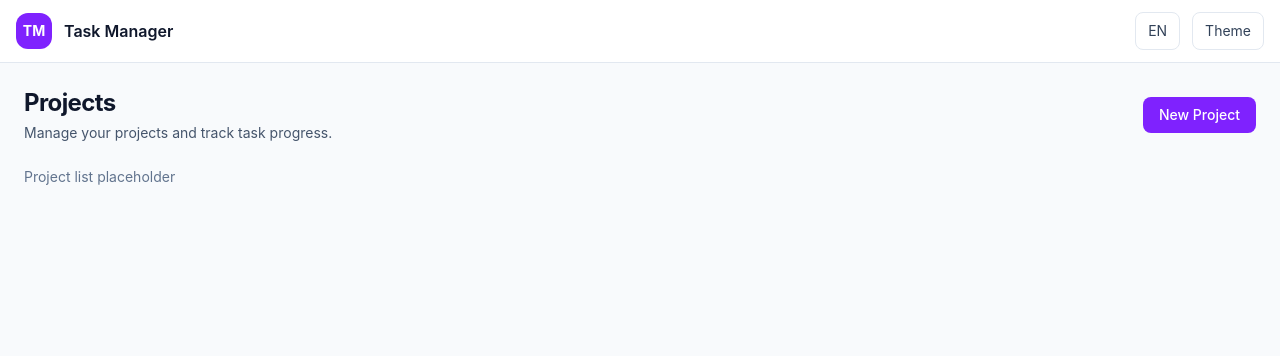
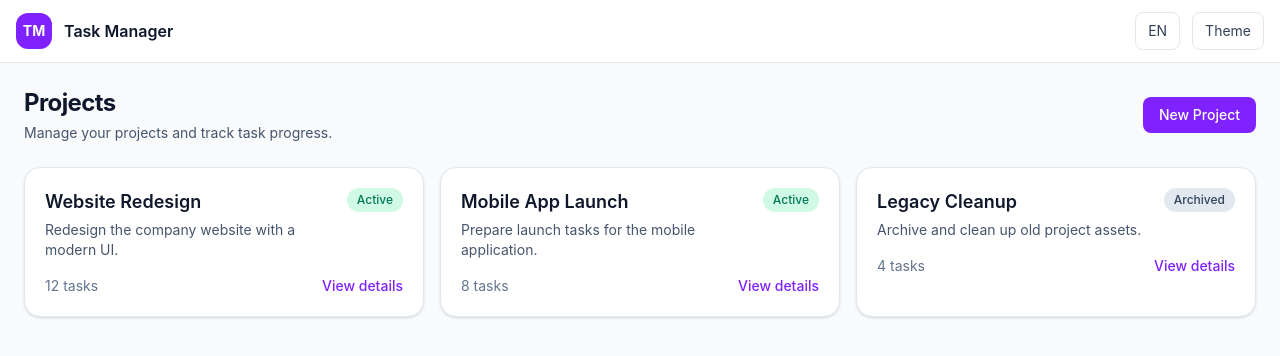
Before and after one commit to viniciuslft/task-manager-system, a Vue app in the folder frontend/: page / in a window 1280 px wide. Shown: the top 356 px of the page. Built offline with nearby package versions, Linux system fonts and the light colour scheme; the HTML template or start-up script is replaced by a standard one.

Commit message:
TMS-78 | :art: Create ProjectCard component

```diff
--- /dev/null
+++ b/frontend/src/components/projects/ProjectCard.vue
@@ -0,0 +1,63 @@
+<template>
+  <article
+    class="rounded-2xl border border-slate-200 bg-white p-5 shadow-sm transition hover:shadow-md dark:border-slate-800 dark:bg-slate-950"
+  >
+    <div class="flex items-start justify-between gap-4">
+      <div class="space-y-1">
+        <h3 class="text-lg font-semibold text-slate-900 dark:text-slate-100">
+          {{ name }}
+        </h3>
+
+        <p class="text-sm text-slate-600 dark:text-slate-400">
+          {{ description || 'No description provided.' }}
+        </p>
+      </div>
+
+      <span
+        class="inline-flex items-center rounded-full px-2.5 py-1 text-xs font-medium"
+        :class="statusClasses"
+      >
+        {{ statusLabel }}
+      </span>
+    </div>
+
+    <div class="mt-4 flex items-center justify-between">
+      <p class="text-sm text-slate-500 dark:text-slate-400">
+        {{ tasksCount }} tasks
+      </p>
+
+      <button
+        type="button"
+        class="text-sm font-medium text-violet-600 transition hover:text-violet-700 dark:text-violet-400 dark:hover:text-violet-300"
+      >
+        View details
+      </button>
+    </div>
+  </article>
+</template>
+
+<script setup lang="ts">
+import { computed } from 'vue'
+
+interface Props {
+  name: string
+  description?: string
+  status: 'active' | 'archived'
+  tasksCount: number
+}
+
+const props = defineProps<Props>()
+
+const statusLabel = computed(() => {
+  if (props.status === 'active') return 'Active'
+  return 'Archived'
+})
+
+const statusClasses = computed(() => {
+  if (props.status === 'active') {
+    return 'bg-emerald-100 text-emerald-700 dark:bg-emerald-950/40 dark:text-emerald-300'
+  }
+
+  return 'bg-slate-200 text-slate-700 dark:bg-slate-800 dark:text-slate-300'
+})
+</script>
--- a/frontend/src/views/ProjectsView.vue
+++ b/frontend/src/views/ProjectsView.vue
@@ -14,8 +14,27 @@
       </template>
     </PageHeader>
 
-    <section class="mt-6">
-      <h2 class="text-sm text-slate-500 dark:text-slate-400">Project list placeholder</h2>
+    <section class="mt-6 grid gap-4 md:grid-cols-2 xl:grid-cols-3">
+      <ProjectCard
+        name="Website Redesign"
+        description="Redesign the company website with a modern UI."
+        status="active"
+        :tasks-count="12"
+      />
+
+      <ProjectCard
+        name="Mobile App Launch"
+        description="Prepare launch tasks for the mobile application."
+        status="active"
+        :tasks-count="8"
+      />
+
+      <ProjectCard
+        name="Legacy Cleanup"
+        description="Archive and clean up old project assets."
+        status="archived"
+        :tasks-count="4"
+      />
     </section>
   </AppShell>
 </template>
@@ -23,4 +42,5 @@
 <script setup lang="ts">
 import AppShell from '@/components/layout/AppShell.vue'
 import PageHeader from '@/components/shared/PageHeader.vue'
+import ProjectCard from '@/components/projects/ProjectCard.vue'
 </script>
```
